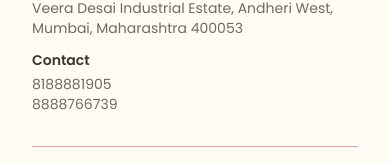
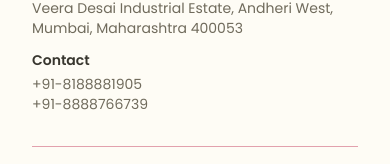
Before and after one commit to pkwebapp/shaadifilms, a Next.js app: page / in a window 390 px wide. Shown: the part 5187-5351 px from the top of the page. Built offline with nearby package versions, Linux system fonts and the light colour scheme; no server answers.

Commit message:
change phone number

```diff
--- a/src/components/layout/footer.tsx
+++ b/src/components/layout/footer.tsx
@@ -110,14 +110,14 @@ export function Footer() {
                       href="tel:+918188881905"
                       className="hover:text-primary transition-colors"
                     >
-                      8188881905
+                      +91-8188881905
                     </a>
                     <br />
                     <a
                       href="tel:+918888766739"
                       className="hover:text-primary transition-colors"
                     >
-                      8888766739
+                      +91-8888766739
                     </a>
                   </div>
                 </div>
```
